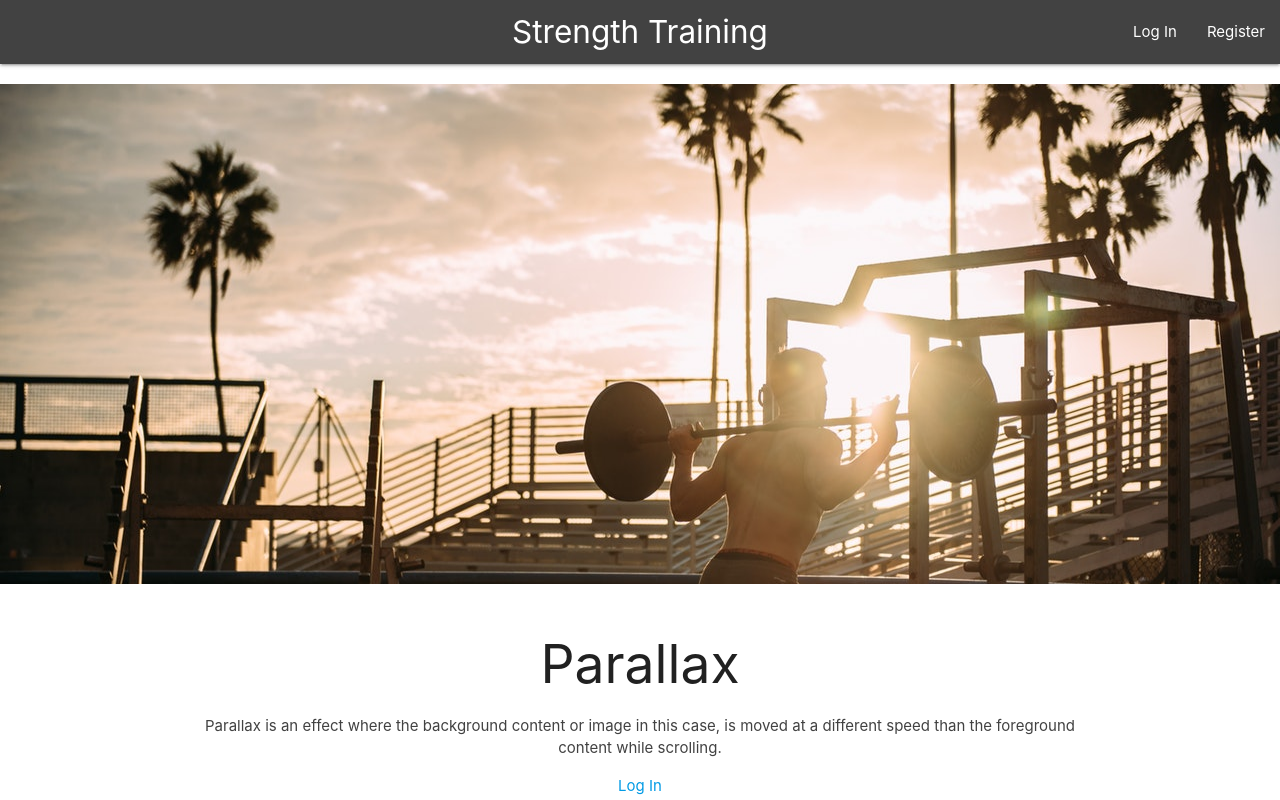
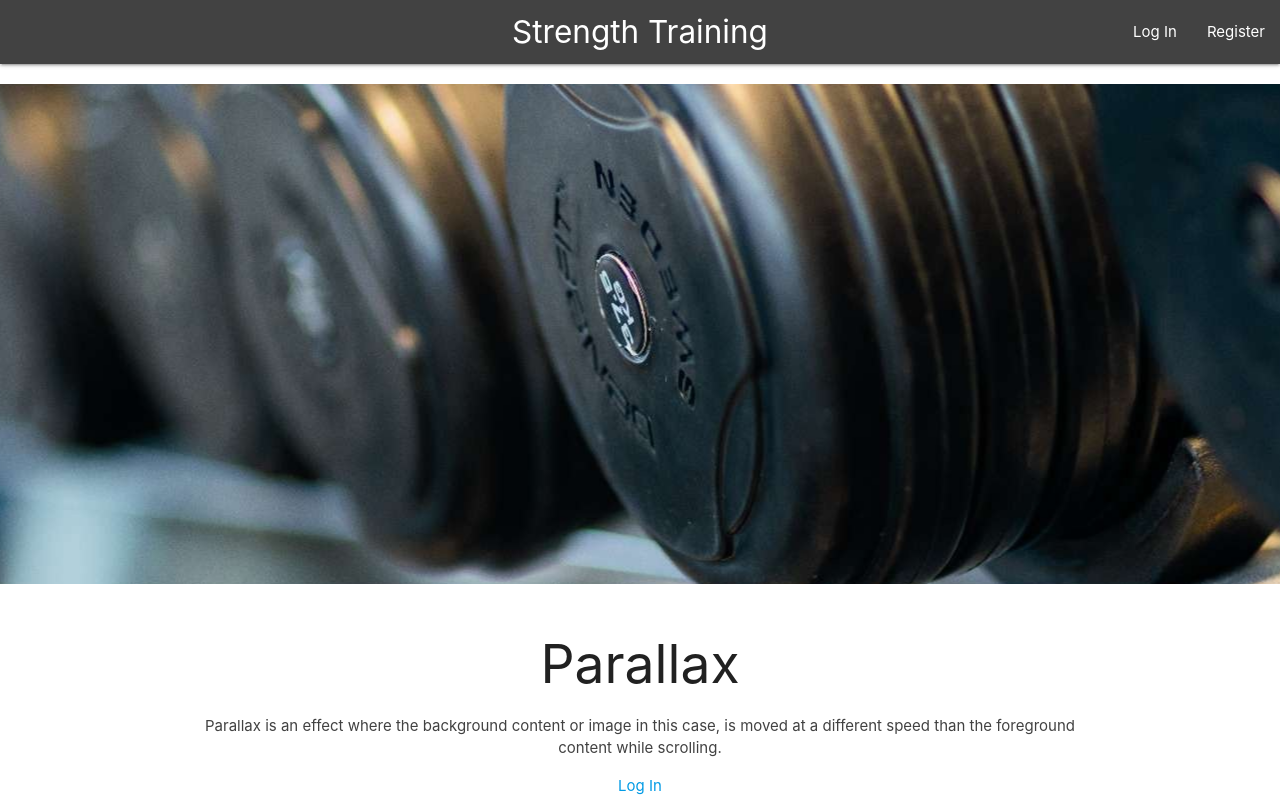
Before and after one commit to ryanoconnor285/fivexfive, a React (Create React App) app in the folder client/: page / in a window 1280 px wide. Shown: the top 800 px of the page. Built offline with nearby package versions, Linux system fonts and the light colour scheme.

Commit message:
removed image1

```diff
--- a/client/src/components/landing/Landing.js
+++ b/client/src/components/landing/Landing.js
@@ -1,5 +1,4 @@
 import React from 'react';
-import parallaxImage1 from '../../images/pexels-photo-305239.jpeg';
 import parallaxImage2 from '../../images/bodybuilding-close-up-dumbbells-260352.jpg';
 import M from 'materialize-css'
 import { Link } from 'react-router-dom';
@@ -23,7 +22,7 @@ class Landing extends React.Component {
       <div>
         <div className="parallax-container">
           <div className="parallax">
-            <img src={parallaxImage1} alt='lifting heavy' />
+            <img src={parallaxImage2} alt='lifting heavy' />
           </div>
         </div>
         <div className="section white">
```
